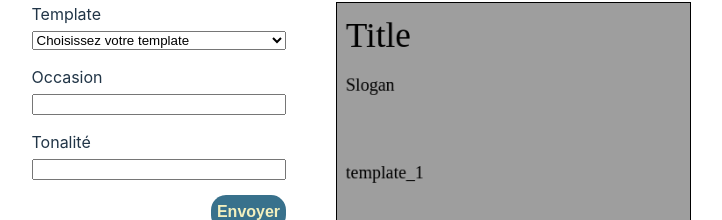
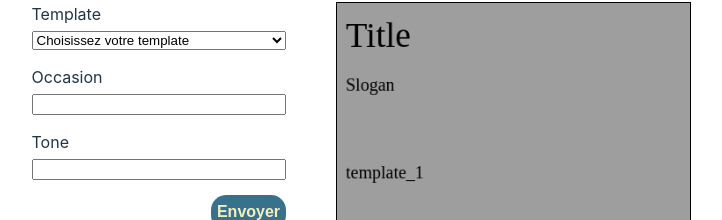
Before and after one commit to BasileDM/Brief-Post-Generator, a Vue app: page / in a window 1280 px wide. Shown: the part 190-410 px from the top of the page, without its empty margins (289-1011 px from the left). Built offline with nearby package versions, Linux system fonts and the light colour scheme.

Commit message:
Clean up main page

```diff
--- a/src/App.vue
+++ b/src/App.vue
@@ -20,7 +20,6 @@ const handleFrom = async () => {
 
   const prompt = createPrompt(inputValues);
   const openAiResponse = await getOpenAiResponse(prompt);
-  console.log(openAiResponse);
   const responseObject = JSON.parse(openAiResponse);
 
   title.value = responseObject.Titre;
--- a/src/components/Form.vue
+++ b/src/components/Form.vue
@@ -10,7 +10,7 @@ const emit = defineEmits(['formSubmit', 'templateChange']);
 <template>
     <SelectTemplate @template="emit('templateChange')" />
     <InputText title_input="Occasion" />
-    <InputText title_input="Tonalité" />
+    <InputText title_input="Tone" />
 
     <ButtonSubmit @click="emit('formSubmit')" />
 </template>
```
